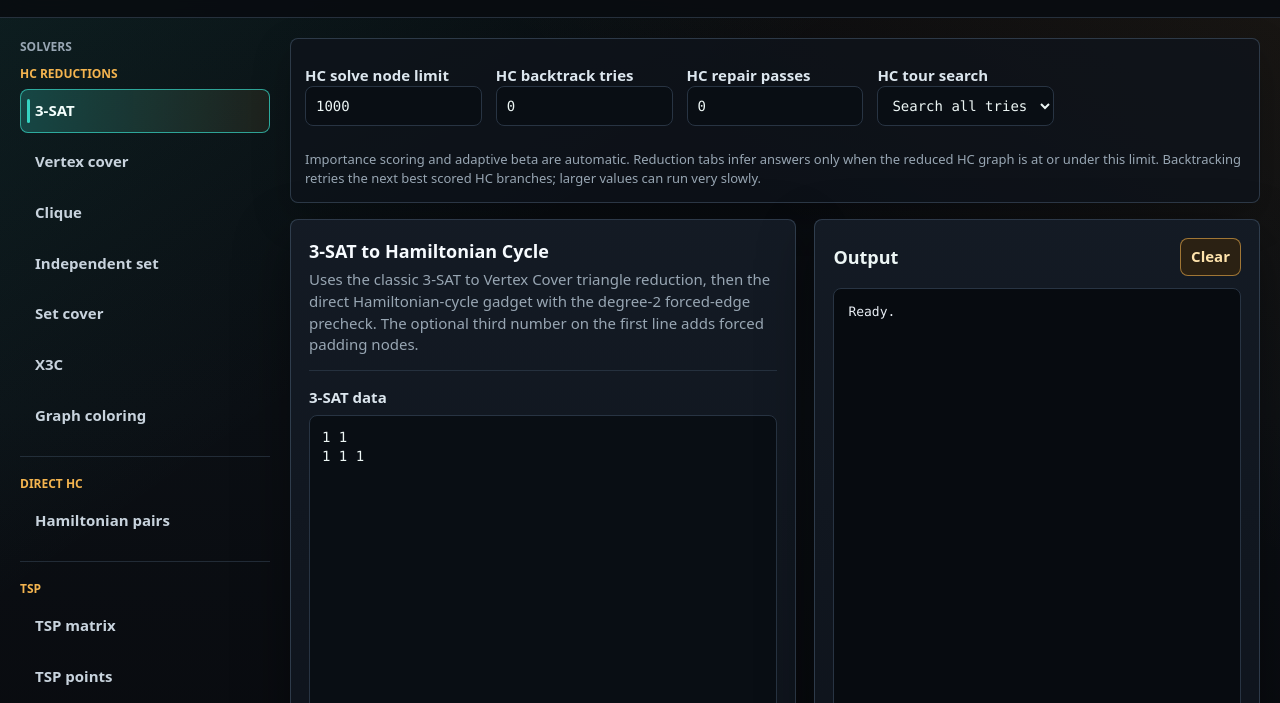
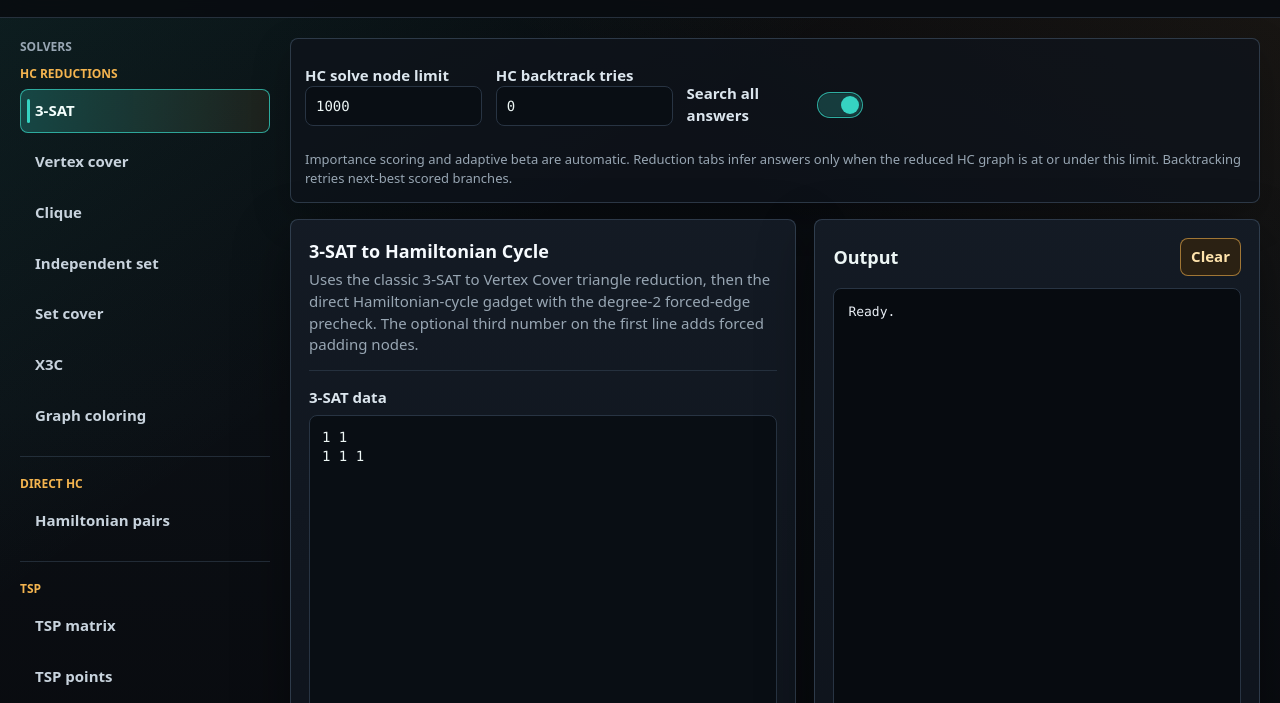
Before and after one commit to np-douce/website, a plain HTML site: page index.html in a window 1280 px wide. Shown: the part 88-791 px from the top of the page. Drawn offline with Linux system fonts and the light colour scheme.

Commit message:
Add files via upload

```diff
--- a/index.html
+++ b/index.html
@@ -47,12 +47,8 @@
       <div class="globalControls">
         <label>HC solve node limit<input id="hcSolveNodeLimit" type="number" min="0" step="1" value="1000"></label>
         <label>HC backtrack tries<input id="hcBacktrackTries" type="number" min="0" max="500" step="1" value="0"></label>
-        <label>HC repair passes<input id="hcRepairPasses" type="number" min="0" max="100" step="1" value="0"></label>
-        <label>HC tour search<select id="hcTourSearchMode">
-          <option value="all" selected>Search all tries</option>
-          <option value="first">Stop at first HC tour</option>
-        </select></label>
-        <p class="fieldNote">Importance scoring and adaptive beta are automatic. Reduction tabs infer answers only when the reduced HC graph is at or under this limit. Backtracking retries the next best scored HC branches; larger values can run very slowly.</p>
+        <label class="switchLine">Search all answers<input id="hcSearchAllAnswers" type="checkbox" checked><span class="switchTrack"></span></label>
+        <p class="fieldNote">Importance scoring and adaptive beta are automatic. Reduction tabs infer answers only when the reduced HC graph is at or under this limit. Backtracking retries next-best scored branches.</p>
       </div>
 
       <section class="workspace">
@@ -189,6 +185,7 @@
 5 0 6 0
 0 6 0 8
 7 0 8 0</textarea>
+        <label>TSP repair passes<input id="matrixTspRepairPasses" type="number" min="0" max="100" step="1" value="0"></label>
         <div class="controls">
           <label class="fileButton">Load text file<input type="file" id="matrixFile" accept=".txt"></label>
           <button id="runMatrix">Run TSP matrix</button>
@@ -206,6 +203,7 @@
 1 0
 1 1
 0 1</textarea>
+        <label>TSP repair passes<input id="pointsTspRepairPasses" type="number" min="0" max="100" step="1" value="0"></label>
         <div class="controls">
           <label class="fileButton">Load text file<input type="file" id="pointsFile" accept=".txt"></label>
           <button id="runPoints">Run TSP points</button>
@@ -225,6 +223,7 @@
 6
 0
 8</textarea>
+        <label>TSP repair passes<input id="manualTspRepairPasses" type="number" min="0" max="100" step="1" value="0"></label>
         <div class="controls">
           <label class="fileButton">Load text file<input type="file" id="manualFile" accept=".txt"></label>
           <button id="runManual">Run TSP manual</button>
--- a/styles.css
+++ b/styles.css
@@ -282,6 +282,53 @@ input[type="checkbox"] {
   min-height: 40px;
 }
 
+.switchLine {
+  position: relative;
+  display: grid;
+  grid-template-columns: 1fr auto;
+  gap: 12px;
+  align-items: center;
+  min-height: 40px;
+}
+
+.switchLine input {
+  position: absolute;
+  opacity: 0;
+  pointer-events: none;
+}
+
+.switchTrack {
+  position: relative;
+  width: 46px;
+  height: 26px;
+  border: 1px solid rgba(80, 100, 123, 0.8);
+  border-radius: 999px;
+  background: #0a1017;
+  box-shadow: inset 0 0 0 1px rgba(0, 0, 0, 0.2);
+}
+
+.switchTrack::after {
+  content: "";
+  position: absolute;
+  top: 3px;
+  left: 3px;
+  width: 18px;
+  height: 18px;
+  border-radius: 50%;
+  background: #8fa1b2;
+  transition: transform 140ms ease, background 140ms ease;
+}
+
+.switchLine input:checked + .switchTrack {
+  border-color: rgba(54, 211, 194, 0.76);
+  background: rgba(54, 211, 194, 0.22);
+}
+
+.switchLine input:checked + .switchTrack::after {
+  transform: translateX(20px);
+  background: var(--accent);
+}
+
 .fieldNote {
   grid-column: 1 / -1;
   margin-top: 8px;
```
Also changed, not shown: README.md, app.js.
